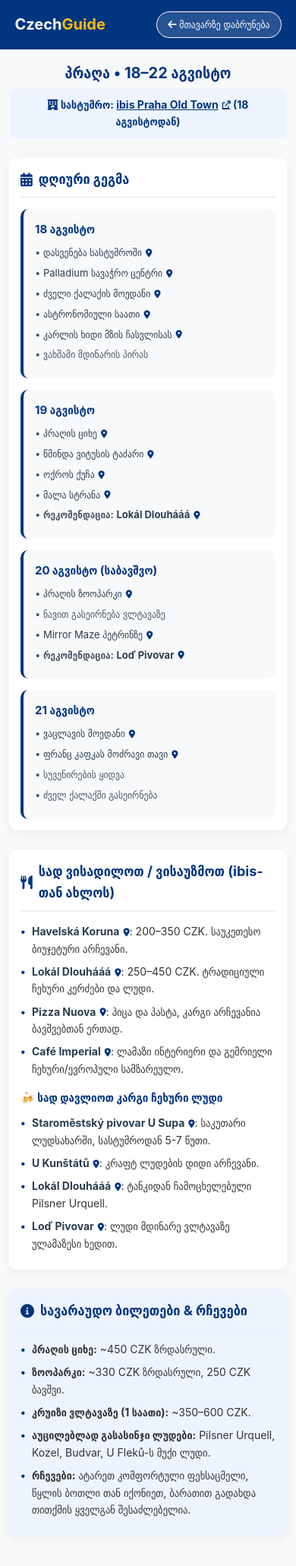
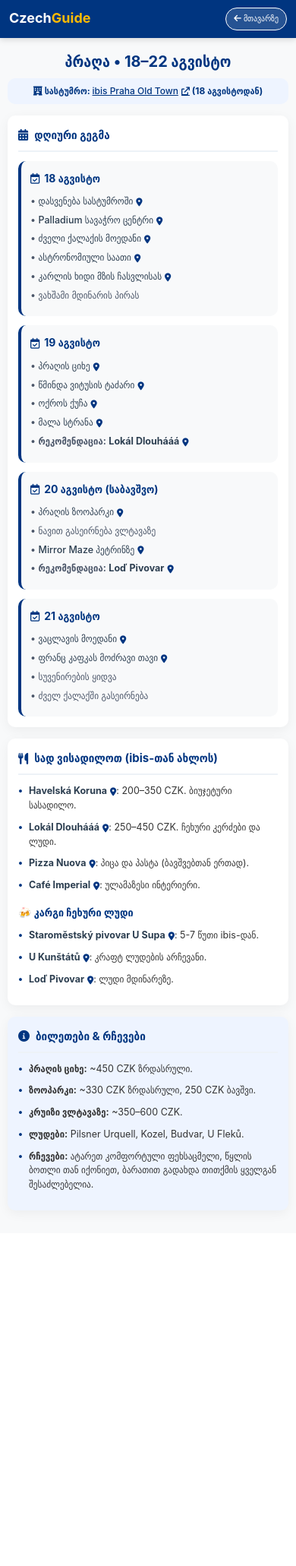
Before and after one commit to giorgikukulava12345-bit/giorgikukulavatravel, a Flask app: page /itinerary in a window 390 px wide. Shown: the whole page at 76% size. After the commit the page ends 1598 px from the top, so only its background shows below. Run offline with Flask 3, Linux system fonts and the light colour scheme; data that the repository does not hold is empty.

Commit message:
Update itinerary.html

```diff
--- a/templates/itinerary.html
+++ b/templates/itinerary.html
@@ -22,7 +22,7 @@
 
         header {
             background-color: #003580;
-            padding: 15px 5%;
+            padding: 12px 5%;
             display: flex;
             justify-content: space-between;
             align-items: center;
@@ -30,6 +30,7 @@
             position: sticky;
             top: 0;
             z-index: 100;
+            box-shadow: 0 2px 8px rgba(0,0,0,0.15);
         }
 
         .logo {
@@ -49,9 +50,10 @@
             background: rgba(255,255,255,0.15);
             padding: 6px 14px;
             border-radius: 20px;
-            font-size: 13px;
+            font-size: 12px;
             border: 1px solid white;
             transition: background 0.2s ease;
+            white-space: nowrap;
         }
 
         .back-btn:hover {
@@ -59,7 +61,7 @@
         }
 
         .container {
-            padding: 25px 5%;
+            padding: 20px 5%;
             max-width: 1000px;
             margin: 0 auto;
         }
@@ -67,19 +69,20 @@
         .page-title {
             text-align: center;
             color: #003580;
-            margin-bottom: 5px;
-            font-size: 26px;
+            margin-bottom: 6px;
+            font-size: 24px;
         }
 
         .hotel-badge {
             text-align: center;
             background: #eef4ff;
             color: #003580;
-            padding: 10px;
-            border-radius: 8px;
+            padding: 10px 15px;
+            border-radius: 10px;
             font-weight: bold;
-            margin-bottom: 25px;
-            font-size: 14px;
+            margin-bottom: 20px;
+            font-size: 13px;
+            line-height: 1.5;
         }
 
         .hotel-badge a {
@@ -91,7 +94,7 @@
             background: white;
             border-radius: 12px;
             padding: 20px;
-            margin-bottom: 25px;
+            margin-bottom: 20px;
             box-shadow: 0 4px 15px rgba(0,0,0,0.05);
         }
 
@@ -100,15 +103,16 @@
             border-bottom: 2px solid #edf2f7;
             padding-bottom: 8px;
             margin-bottom: 15px;
-            font-size: 18px;
+            font-size: 17px;
             display: flex;
             align-items: center;
             gap: 8px;
         }
 
+        /* Grid - დესკტოპზე 2 სვეტი, მობილურზე 1 */
         .day-grid {
             display: grid;
-            grid-template-columns: repeat(auto-fit, minmax(220px, 1fr));
+            grid-template-columns: repeat(2, 1fr);
             gap: 15px;
         }
 
@@ -121,8 +125,11 @@
 
         .day-card h4 {
             color: #003580;
-            margin-bottom: 8px;
+            margin-bottom: 10px;
             font-size: 15px;
+            display: flex;
+            align-items: center;
+            gap: 6px;
         }
 
         .day-card ul {
@@ -132,7 +139,8 @@
         }
 
         .day-card ul li {
-            margin-bottom: 6px;
+            margin-bottom: 8px;
+            line-height: 1.5;
         }
 
         /* Google Maps ლინკების სტილი */
@@ -142,7 +150,8 @@
             transition: color 0.2s ease;
             display: inline-flex;
             align-items: center;
-            gap: 5px;
+            gap: 4px;
+            font-weight: 500;
         }
 
         .map-item:hover {
@@ -157,13 +166,14 @@
 
         .list-styled {
             list-style: none;
-            font-size: 14px;
+            font-size: 13px;
         }
 
         .list-styled li {
-            margin-bottom: 8px;
-            padding-left: 15px;
+            margin-bottom: 10px;
+            padding-left: 14px;
             position: relative;
+            line-height: 1.5;
         }
 
         .list-styled li::before {
@@ -174,10 +184,70 @@
             left: 0;
         }
 
+        /* =========================================================
+           📱 MOBILE OPTIMIZATION (მობილურის ოპტიმიზაცია)
+           ========================================================= */
         @media (max-width: 600px) {
-            .container { padding: 15px 12px; }
-            .page-title { font-size: 20px; }
-            .section-box { padding: 15px; }
+            header {
+                padding: 10px 12px;
+            }
+
+            .logo {
+                font-size: 18px;
+            }
+
+            .back-btn {
+                padding: 5px 10px;
+                font-size: 11px;
+            }
+
+            .container {
+                padding: 15px 10px;
+            }
+
+            .page-title {
+                font-size: 20px;
+            }
+
+            .hotel-badge {
+                font-size: 12px;
+                padding: 8px;
+                margin-bottom: 15px;
+            }
+
+            .section-box {
+                padding: 14px;
+                margin-bottom: 15px;
+                border-radius: 10px;
+            }
+
+            .section-box h3 {
+                font-size: 15px;
+                margin-bottom: 12px;
+            }
+
+            /* მობილურზე 1 სვეტიანი განლაგება */
+            .day-grid {
+                grid-template-columns: 1fr;
+                gap: 12px;
+            }
+
+            .day-card {
+                padding: 12px;
+            }
+
+            .day-card h4 {
+                font-size: 14px;
+            }
+
+            .day-card ul li {
+                font-size: 12.5px;
+                margin-bottom: 6px;
+            }
+
+            .list-styled {
+                font-size: 12.5px;
+            }
         }
     </style>
 </head>
@@ -185,7 +255,7 @@
 
     <header>
         <a href="/" class="logo">Czech<span>Guide</span></a>
-        <a href="/" class="back-btn"><i class="fa-solid fa-arrow-left"></i> მთავარზე დაბრუნება</a>
+        <a href="/" class="back-btn"><i class="fa-solid fa-arrow-left"></i> მთავარზე</a>
     </header>
 
     <div class="container">
@@ -197,13 +267,13 @@
             </a> (18 აგვისტოდან)
         </div>
 
-        <!-- 1. დღიური მარშრუტი Google Maps ლინკებით -->
+        <!-- 1. დღიური მარშრუტი -->
         <div class="section-box">
             <h3><i class="fa-solid fa-calendar-days"></i> დღიური გეგმა</h3>
             <div class="day-grid">
                 <!-- 18 აგვისტო -->
                 <div class="day-card">
-                    <h4>18 აგვისტო</h4>
+                    <h4><i class="fa-regular fa-calendar-check"></i> 18 აგვისტო</h4>
                     <ul>
                         <li>• <a href="https://www.google.com/maps/search/?api=1&query=ibis+Praha+Old+Town" target="_blank" class="map-item">დასვენება სასტუმროში <i class="fa-solid fa-location-dot"></i></a></li>
                         <li>• <a href="https://www.google.com/maps/search/?api=1&query=Palladium+Prague" target="_blank" class="map-item">Palladium სავაჭრო ცენტრი <i class="fa-solid fa-location-dot"></i></a></li>
@@ -216,7 +286,7 @@
 
                 <!-- 19 აგვისტო -->
                 <div class="day-card">
-                    <h4>19 აგვისტო</h4>
+                    <h4><i class="fa-regular fa-calendar-check"></i> 19 აგვისტო</h4>
                     <ul>
                         <li>• <a href="https://www.google.com/maps/search/?api=1&query=Prague+Castle" target="_blank" class="map-item">პრაღის ციხე <i class="fa-solid fa-location-dot"></i></a></li>
                         <li>• <a href="https://www.google.com/maps/search/?api=1&query=St.+Vitus+Cathedral+Prague" target="_blank" class="map-item">წმინდა ვიტუსის ტაძარი <i class="fa-solid fa-location-dot"></i></a></li>
@@ -228,7 +298,7 @@
 
                 <!-- 20 აგვისტო -->
                 <div class="day-card">
-                    <h4>20 აგვისტო (საბავშვო)</h4>
+                    <h4><i class="fa-regular fa-calendar-check"></i> 20 აგვისტო (საბავშვო)</h4>
                     <ul>
                         <li>• <a href="https://www.google.com/maps/search/?api=1&query=Prague+Zoo" target="_blank" class="map-item">პრაღის ზოოპარკი <i class="fa-solid fa-location-dot"></i></a></li>
                         <li>• ნავით გასეირნება ვლტავაზე</li>
@@ -239,7 +309,7 @@
 
                 <!-- 21 აგვისტო -->
                 <div class="day-card">
-                    <h4>21 აგვისტო</h4>
+                    <h4><i class="fa-regular fa-calendar-check"></i> 21 აგვისტო</h4>
                     <ul>
                         <li>• <a href="https://www.google.com/maps/search/?api=1&query=Wenceslas+Square+Prague" target="_blank" class="map-item">ვაცლავის მოედანი <i class="fa-solid fa-location-dot"></i></a></li>
                         <li>• <a href="https://www.google.com/maps/search/?api=1&query=Franz+Kafka+-+Rotating+Head+Prague" target="_blank" class="map-item">ფრანც კაფკას მოძრავი თავი <i class="fa-solid fa-location-dot"></i></a></li>
@@ -252,31 +322,30 @@
 
         <!-- 2. კვება და ლუდი -->
         <div class="section-box">
-            <h3><i class="fa-solid fa-utensils"></i> სად ვისადილოთ / ვისაუზმოთ (ibis-თან ახლოს)</h3>
+            <h3><i class="fa-solid fa-utensils"></i> სად ვისადილოთ (ibis-თან ახლოს)</h3>
             <ul class="list-styled">
-                <li><a href="https://www.google.com/maps/search/?api=1&query=Havelska+Koruna+Prague" target="_blank" class="map-item"><b>Havelská Koruna</b> <i class="fa-solid fa-location-dot"></i></a>: 200–350 CZK. საუკეთესო ბიუჯეტური არჩევანი.</li>
-                <li><a href="https://www.google.com/maps/search/?api=1&query=Lokal+Dlouhaa+Prague" target="_blank" class="map-item"><b>Lokál Dlouhááá</b> <i class="fa-solid fa-location-dot"></i></a>: 250–450 CZK. ტრადიციული ჩეხური კერძები და ლუდი.</li>
-                <li><a href="https://www.google.com/maps/search/?api=1&query=Pizza+Nuova+Prague" target="_blank" class="map-item"><b>Pizza Nuova</b> <i class="fa-solid fa-location-dot"></i></a>: პიცა და პასტა, კარგი არჩევანია ბავშვებთან ერთად.</li>
-                <li><a href="https://www.google.com/maps/search/?api=1&query=Cafe+Imperial+Prague" target="_blank" class="map-item"><b>Café Imperial</b> <i class="fa-solid fa-location-dot"></i></a>: ლამაზი ინტერიერი და გემრიელი ჩეხური/ევროპული სამზარეულო.</li>
+                <li><a href="https://www.google.com/maps/search/?api=1&query=Havelska+Koruna+Prague" target="_blank" class="map-item"><b>Havelská Koruna</b> <i class="fa-solid fa-location-dot"></i></a>: 200–350 CZK. ბიუჯეტური სასადილო.</li>
+                <li><a href="https://www.google.com/maps/search/?api=1&query=Lokal+Dlouhaa+Prague" target="_blank" class="map-item"><b>Lokál Dlouhááá</b> <i class="fa-solid fa-location-dot"></i></a>: 250–450 CZK. ჩეხური კერძები და ლუდი.</li>
+                <li><a href="https://www.google.com/maps/search/?api=1&query=Pizza+Nuova+Prague" target="_blank" class="map-item"><b>Pizza Nuova</b> <i class="fa-solid fa-location-dot"></i></a>: პიცა და პასტა (ბავშვებთან ერთად).</li>
+                <li><a href="https://www.google.com/maps/search/?api=1&query=Cafe+Imperial+Prague" target="_blank" class="map-item"><b>Café Imperial</b> <i class="fa-solid fa-location-dot"></i></a>: ულამაზესი ინტერიერი.</li>
             </ul>
 
-            <h4 style="margin: 15px 0 10px 0; color: #003580; font-size: 15px;">🍻 სად დავლიოთ კარგი ჩეხური ლუდი</h4>
+            <h4 style="margin: 15px 0 10px 0; color: #003580; font-size: 14px;">🍻 კარგი ჩეხური ლუდი</h4>
             <ul class="list-styled">
-                <li><a href="https://www.google.com/maps/search/?api=1&query=U+Supa+Prague" target="_blank" class="map-item"><b>Staroměstský pivovar U Supa</b> <i class="fa-solid fa-location-dot"></i></a>: საკუთარი ლუდსახარში, სასტუმროდან 5-7 წუთი.</li>
-                <li><a href="https://www.google.com/maps/search/?api=1&query=U+Kunstatu+Prague" target="_blank" class="map-item"><b>U Kunštátů</b> <i class="fa-solid fa-location-dot"></i></a>: კრაფტ ლუდების დიდი არჩევანი.</li>
-                <li><a href="https://www.google.com/maps/search/?api=1&query=Lokal+Dlouhaa+Prague" target="_blank" class="map-item"><b>Lokál Dlouhááá</b> <i class="fa-solid fa-location-dot"></i></a>: ტანკიდან ჩამოცხელებული Pilsner Urquell.</li>
-                <li><a href="https://www.google.com/maps/search/?api=1&query=Lod+Pivovar+Prague" target="_blank" class="map-item"><b>Loď Pivovar</b> <i class="fa-solid fa-location-dot"></i></a>: ლუდი მდინარე ვლტავაზე ულამაზესი ხედით.</li>
+                <li><a href="https://www.google.com/maps/search/?api=1&query=U+Supa+Prague" target="_blank" class="map-item"><b>Staroměstský pivovar U Supa</b> <i class="fa-solid fa-location-dot"></i></a>: 5-7 წუთი ibis-დან.</li>
+                <li><a href="https://www.google.com/maps/search/?api=1&query=U+Kunstatu+Prague" target="_blank" class="map-item"><b>U Kunštátů</b> <i class="fa-solid fa-location-dot"></i></a>: კრაფტ ლუდების არჩევანი.</li>
+                <li><a href="https://www.google.com/maps/search/?api=1&query=Lod+Pivovar+Prague" target="_blank" class="map-item"><b>Loď Pivovar</b> <i class="fa-solid fa-location-dot"></i></a>: ლუდი მდინარეზე.</li>
             </ul>
         </div>
 
         <!-- 3. ბილეთები და რჩევები -->
         <div class="section-box" style="background: #eef4ff;">
-            <h3><i class="fa-solid fa-circle-info"></i> სავარაუდო ბილეთები & რჩევები</h3>
+            <h3><i class="fa-solid fa-circle-info"></i> ბილეთები & რჩევები</h3>
             <ul class="list-styled">
                 <li><b>პრაღის ციხე:</b> ~450 CZK ზრდასრული.</li>
                 <li><b>ზოოპარკი:</b> ~330 CZK ზრდასრული, 250 CZK ბავშვი.</li>
-                <li><b>კრუიზი ვლტავაზე (1 საათი):</b> ~350–600 CZK.</li>
-                <li><b>აუცილებლად გასასინჯი ლუდები:</b> Pilsner Urquell, Kozel, Budvar, U Fleků-ს მუქი ლუდი.</li>
+                <li><b>კრუიზი ვლტავაზე:</b> ~350–600 CZK.</li>
+                <li><b>ლუდები:</b> Pilsner Urquell, Kozel, Budvar, U Fleků.</li>
                 <li><b>რჩევები:</b> ატარეთ კომფორტული ფეხსაცმელი, წყლის ბოთლი თან იქონიეთ, ბარათით გადახდა თითქმის ყველგან შესაძლებელია.</li>
             </ul>
         </div>
```
